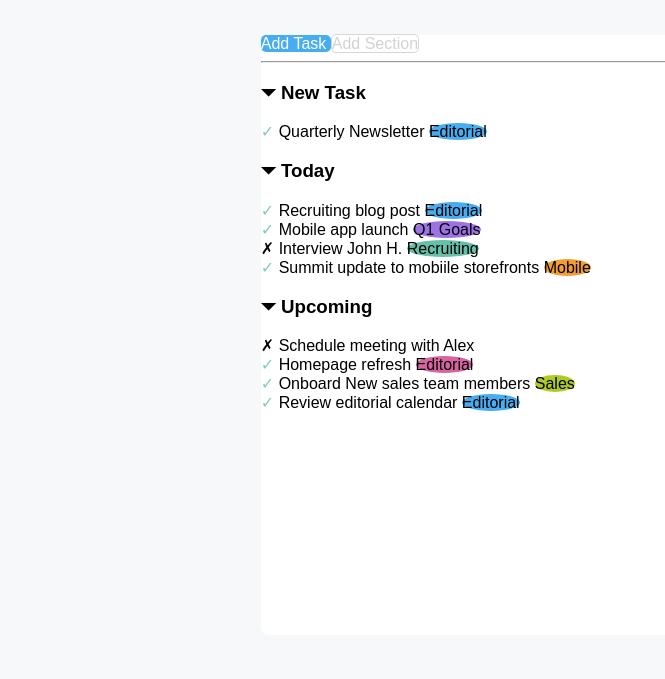
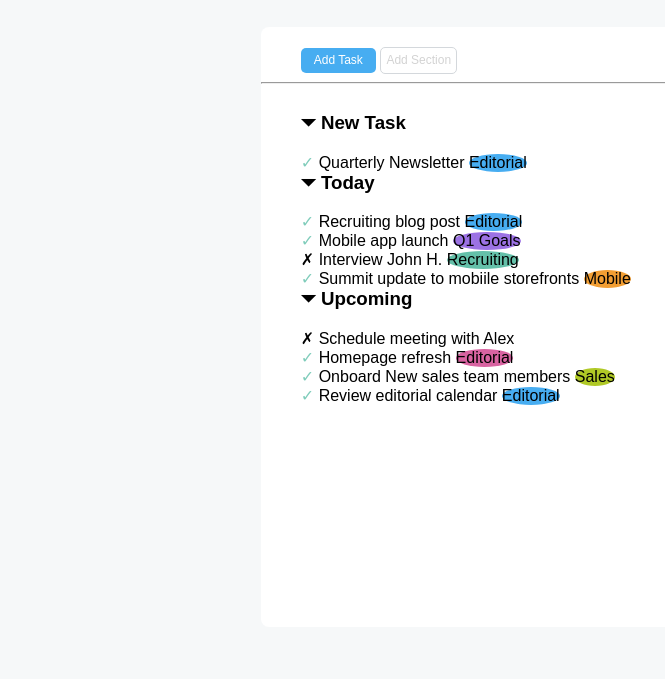
Before and after one commit to Gmarksa/html-css-toboolist, a plain HTML site: page index.html in a window 1280 px wide. Shown: the part 121-800 px from the top of the page, without its empty margins (0-665 px from the left). Drawn offline with Linux system fonts and the light colour scheme.

Commit message:
Modifiche CSS

```diff
--- a/css/style.css
+++ b/css/style.css
@@ -6,8 +6,12 @@ body{
 
 h1{
 
-    margin: 0;
     display: inline-block;
+    vertical-align: middle;
+}
+
+h3{
+    margin-top: 0;
 }
 
 .Blue_Border{
@@ -40,6 +44,15 @@ h1{
     border-radius: 50%;
 }
 
+.Aggiungi{
+    border-radius: 5px;
+    width: 75px;
+    height: 25px;
+    font-size: 12px;
+    text-align: center;
+    line-height: 25px;
+}
+
 #dv_Logo{
     width: 100%;
     background-color: white;
@@ -48,6 +61,7 @@ h1{
 
 #img_Logo{
     padding: 20px;
+    vertical-align: middle;
 }
 
 #Main_Container{
@@ -58,15 +72,22 @@ h1{
     border-radius: 8px;
 }
 
+span{
+    display: inline-block;
+}
+
 #Add_Task{
     background-color: #47adf1;
-    border-radius: 5px;
     color: white;
 }
 
 #Add_Section{
     background-color: white;
-    border-radius: 5px;
     border: 1px solid #d4d8dc;
     color: lightgray;
 }
+
+.Test{
+    margin-left: 40px;
+    padding-top: 20px;
+}
--- a/index.html
+++ b/index.html
@@ -8,6 +8,7 @@
     <title>Toboolist</title>
 </head>
 <body>
+
     <header>
         <div id="dv_Logo">
             <img id="img_Logo" src="./img/Logo.png" alt="Toboolist Logo">
@@ -19,17 +20,20 @@
         <div id="Main_Container">
             <!-- Button Section -->
             <section>
-                <span id="Add_Task">
+                <div class="Test">
+                    <span id="Add_Task" class="Aggiungi">
                         Add Task
                     </span>
 
-                <span id="Add_Section">
+                    <span id="Add_Section" class="Aggiungi">
                         Add Section
                     </span>
+                </div>
                 <hr>
             </section>
 
             <!-- New Task -->
+            <div class="Test">
                 <section>
                     <h3>&#9207; New Task</h3>
                     <div><span style="color: #7fccba;">&check;</span> Quarterly Newsletter</span> <span class="Blue_Border">Editorial</span> </div>
@@ -38,7 +42,7 @@
                 <!-- Today -->
                 <section>
                     <h3>&#9207; Today</h3>
-                <div><span style="color: #7fccba;">&check;</span> Recruiting blog post <span class="Blue_Border">Editorial</span> </div>
+                    <div><span class="Cerchio" style="color: #7fccba;">&check;</span> Recruiting blog post <span class="Blue_Border">Editorial</span> </div>
                     <div><span style="color: #7fccba;">&check;</span> Mobile app launch <span class="Purple_Border">Q1 Goals</span> </div>
                     <div>&cross; Interview John H. <span class="Green_Border">Recruiting</span> </div>
                     <div><span style="color: #7fccba;">&check;</span> Summit update to mobiile storefronts <span class="Orange_Border">Mobile</span> </div>
@@ -53,6 +57,7 @@
                     <div><span style="color: #7fccba;">&check;</span> Review editorial calendar <span class="Blue_Border">Editorial</span> </div>
                 </section>
             </div>
+        </div>
     </main>
 
 </body>
```
Lines whose indentation alone changed are shown as unchanged.
